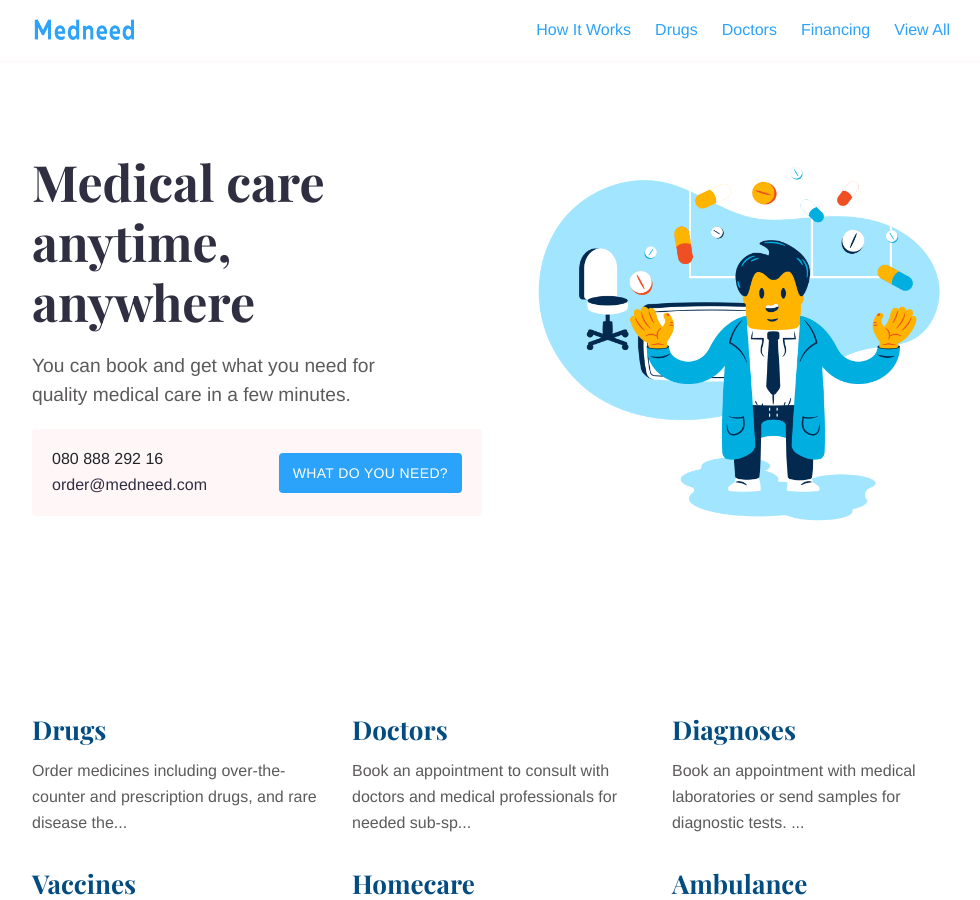
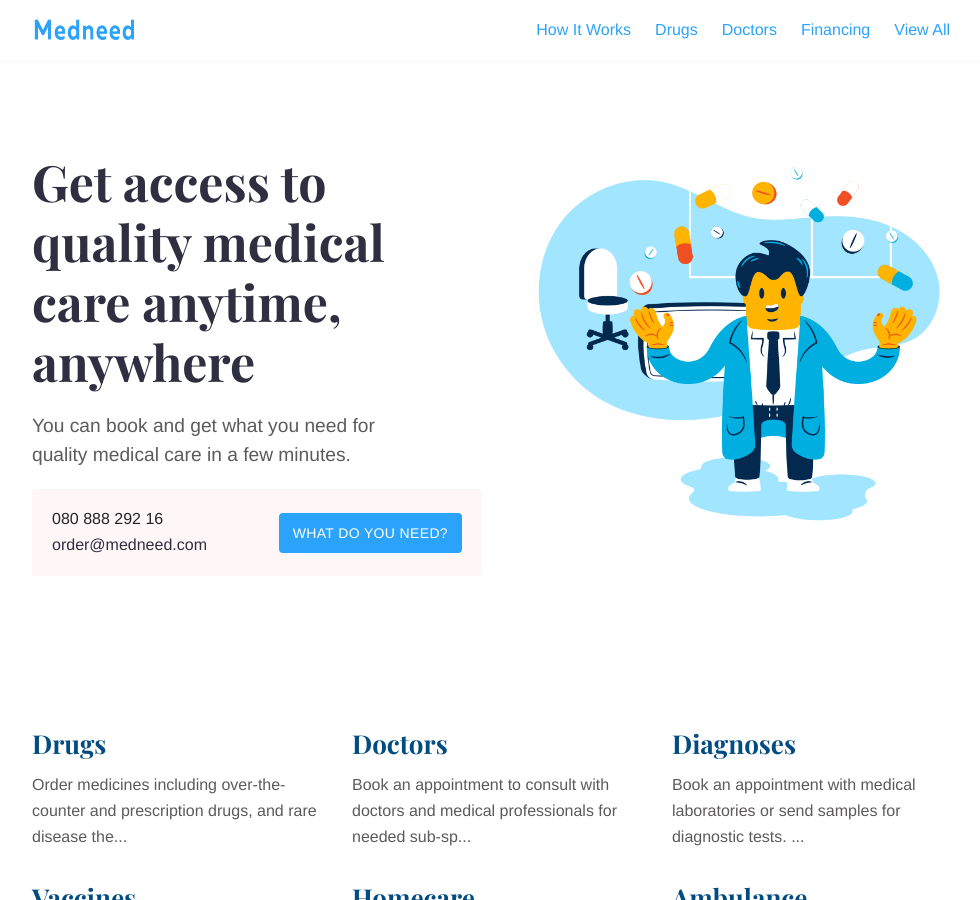
Before and after one commit to Iraneus/betamedneed, a Jekyll site: the page built from index.md, in a window 1280 px wide and 900 px high. Shown: the whole window, without its empty margins (143-1123 px from the left). Built offline with Jekyll 4.4.1, drawn with Linux system fonts in a browser that asks for light colours.

Commit message:
index update

```diff
--- a/index.md
+++ b/index.md
@@ -8,6 +8,6 @@
 show_call_box: true
 ---
 
-# Medical care anytime, anywhere
+# Get access to quality medical care anytime, anywhere
 
 You can book and get what you need for quality medical care in a few minutes.
```
